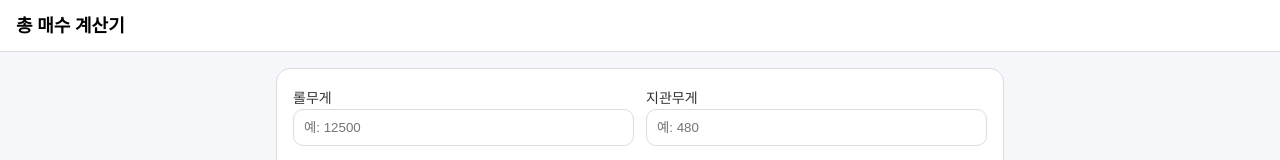
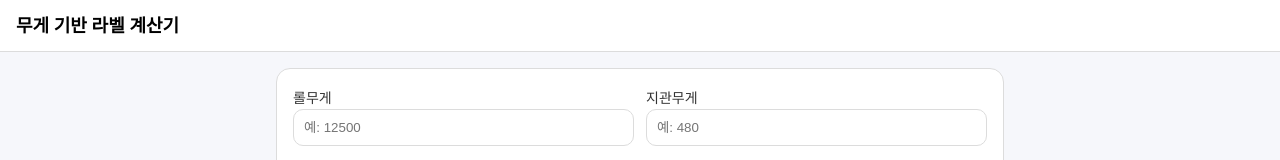
Before and after one commit to Lolors/roll-sheet-calculator, a plain HTML site: page index.html in a window 1280 px wide. Shown: the top 160 px of the page. Drawn offline with Linux system fonts and the light colour scheme.

Commit message:
Update index.html

```diff
--- a/index.html
+++ b/index.html
@@ -26,7 +26,7 @@
   </style>
 </head>
 <body>
-  <header><h1>총 매수 계산기</h1></header>
+  <header><h1>무게 기반 라벨 계산기</h1></header>
   <div class="wrap">
     <div class="card">
       <div class="grid">
```
